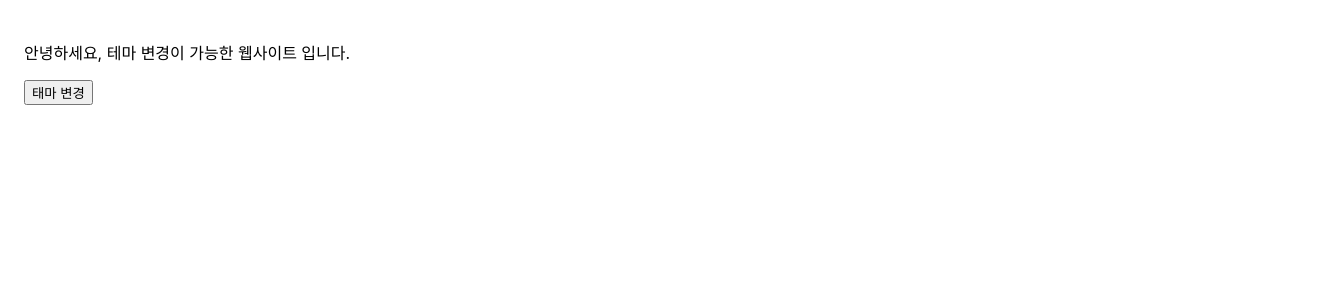
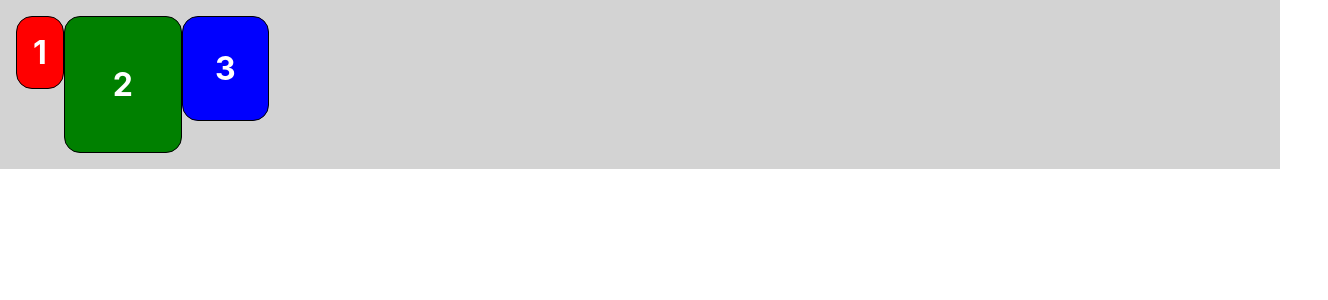
Before and after one commit to dohee12/do-react, a React (Create React App) app: page / in a window 1280 px wide. Shown: the top 300 px of the page, 1328 px wide, since content can reach past the window. Built offline with nearby package versions, Linux system fonts and the light colour scheme.

Commit message:
styling study

```diff
--- a/package.json
+++ b/package.json
@@ -9,6 +9,7 @@
     "react": "^18.3.1",
     "react-dom": "^18.3.1",
     "react-scripts": "5.0.1",
+    "styled-components": "^6.1.12",
     "web-vitals": "^2.1.4"
   },
   "scripts": {
--- /dev/null
+++ b/src/08.20/Blocks.jsx
@@ -0,0 +1,58 @@
+import styled from "styled-components";
+
+const Wrapper = styled.div`
+    padding: 1rem;
+    display: flex;
+    flex-direction: row;
+    align-items: flex-start;
+    justify-content: flex-start;
+    background-color: lightgrey;
+`;
+
+const Block = styled.div`
+    padding: ${(props) => props.padding};
+    border: 1px solid black;
+    border-radius: 1rem;
+    background-color: ${(props) => props.backgroundColor};
+    color: white;
+    font-size: 2rem;
+    font-weight: bold;
+    text-align: center;
+`;
+
+const blockItem = [
+    {
+        label: "1",
+        padding: "1rem",
+        backgroundColor: "red",
+    },
+    {
+        label: "2",
+        padding: "3rem",
+        backgroundColor: "green",
+    },
+    {
+        label: "3",
+        padding: "2rem",
+        backgroundColor: "blue",
+    },
+];
+
+function Blocks(props) {
+    return (
+        <Wrapper>
+            {blockItem.map((blockItem) => {
+                return (
+                    <Block
+                        padding={blockItem.padding}
+                        backgroundColor={blockItem.backgroundColor}
+                    >
+                        {blockItem.label}
+                    </Block>
+                );
+            })}
+        </Wrapper>
+    );
+}
+
+export default Blocks;
--- /dev/null
+++ b/src/08.20/MainPage.jsx
@@ -0,0 +1,25 @@
+import React from "react";
+import styled from 'styled-components';
+
+const Wrapper = styled.div`
+    padding: 1em;
+    background: grey;
+`;
+
+const Title = styled.h1`
+    font-size: 1.5em;
+    color: white;
+    text-align: center;
+`;
+
+function MainPage(props){
+    return (
+        <Wrapper>
+            <Title>
+                안녕, 리액트!
+            </Title>
+        </Wrapper>
+    )
+}
+
+export default MainPage;
--- a/src/index.js
+++ b/src/index.js
@@ -14,11 +14,13 @@
 //import SignUp from './08.14/SignUp';
 //import Calculator from './08.17/Calculator';
 //import ProfileCard from './08.17/ProfileCard';
-import DarkOrLight from './08.17/DarkOrLight';
+//import DarkOrLight from './08.17/DarkOrLight';
+//import MainPage from './08.20/MainPage';
+import Blocks from './08.20/Blocks';
 
 ReactDOM.render(
   <React.StrictMode>
-    <DarkOrLight />
+    <Blocks />
   </React.StrictMode>,
   document.getElementById('root') // 렌더링할 HTML 요소의 id
   );
```
Also changed, not shown: src/08.20/TaggedTemplateLiteral.jsx (added, +17 -0 lines), src/08.20/styledcomponent-props.jsx (added, +30 -0 lines), 1 other file (tests, documents, lock files or other folders).
